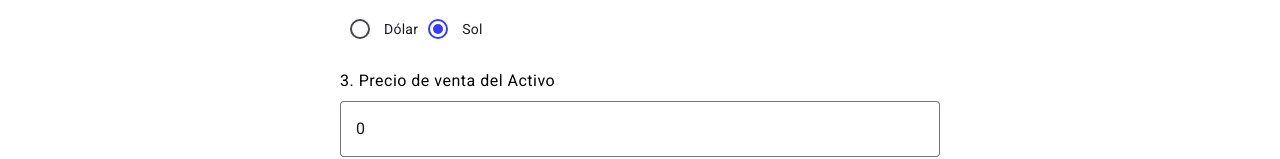
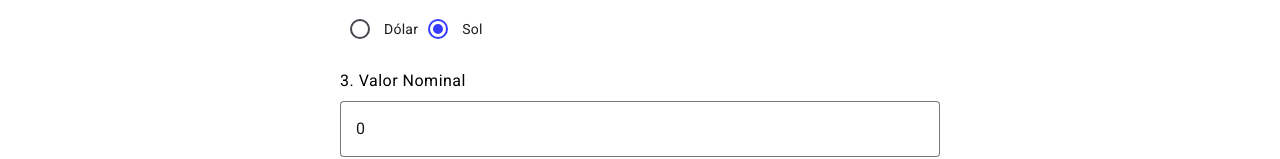
Before and after one commit to ProximaCreature/ByteBank-Frontend, an Angular app in the folder bytebank/: page /createBill in a window 1280 px wide. Shown: the part 285-444 px from the top of the page. Built offline with nearby package versions, Linux system fonts and the light colour scheme; no server answers; sample sign-in values are in the browser's storage.

Commit message:
fix: Update label from 'Precio de venta del Activo' to 'Valor Nominal' in bill creation page

```diff
--- a/bytebank/src/app/views/pages/bill-creation-page/bill-creation-page.component.html
+++ b/bytebank/src/app/views/pages/bill-creation-page/bill-creation-page.component.html
@@ -20,7 +20,7 @@
       </div>
 
       <div class="form-group">
-        <label>3. Precio de venta del Activo</label>
+        <label>3. Valor Nominal</label>
         <mat-form-field appearance="outline">
           <input matInput formControlName="assetSalePrice" type="number" placeholder="Ingresa acá el dato" />
         </mat-form-field>
```
